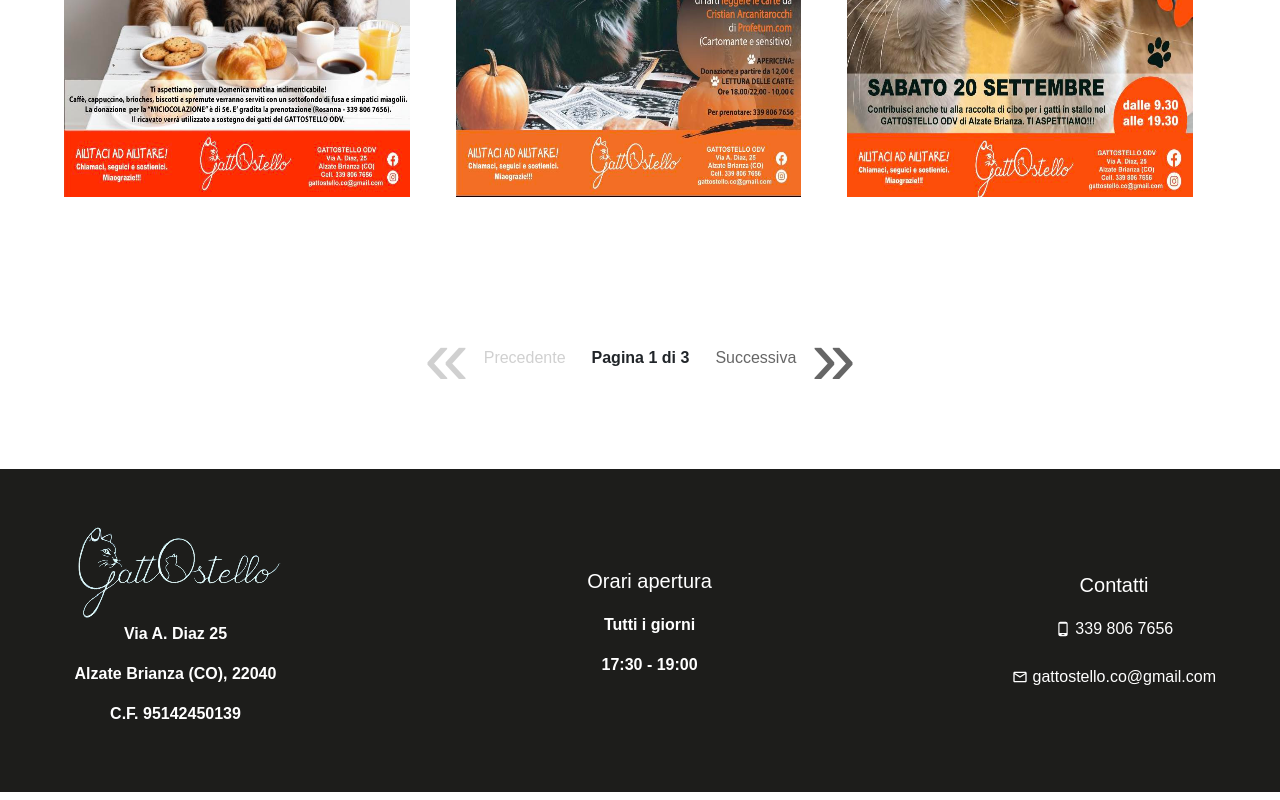
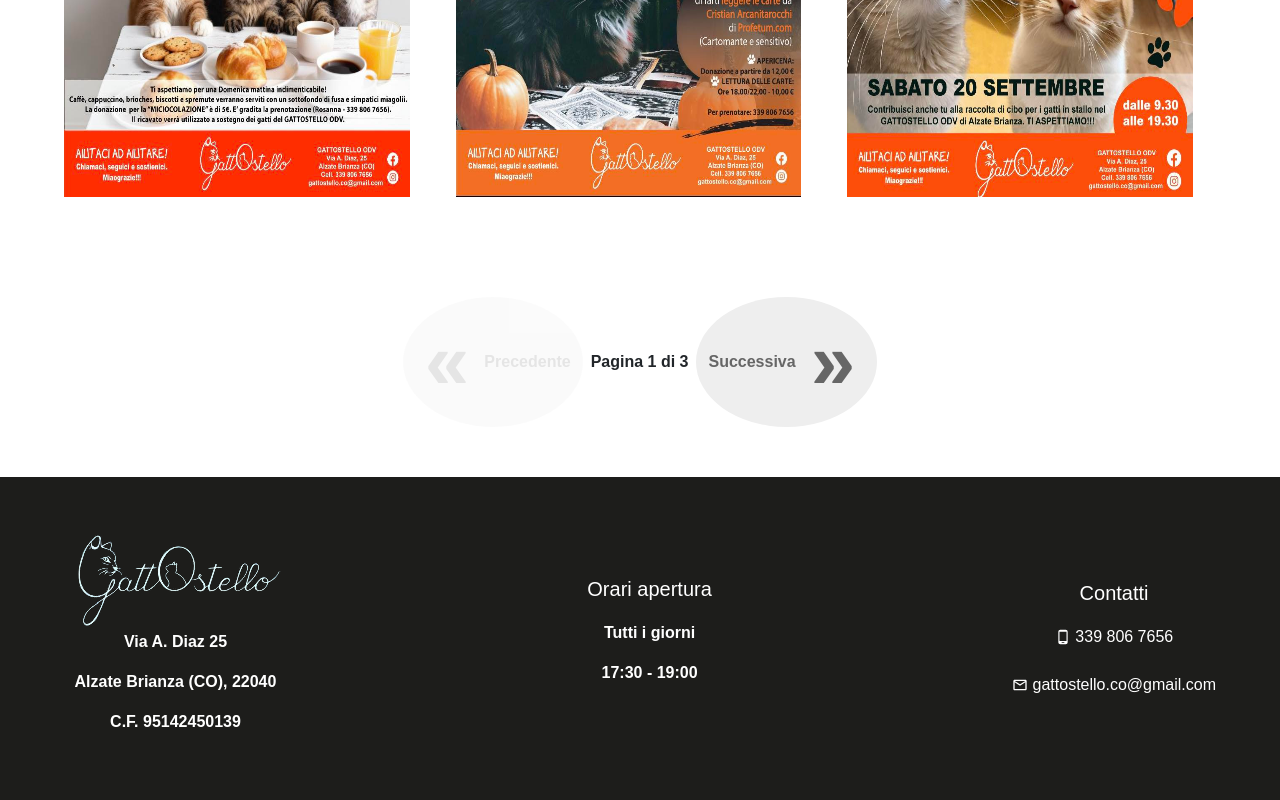
Before and after one commit to StefanoSalaa98/Gattostello, a React (Vite) app in the folder frontend/: page /novita in a window 1280 px wide. Shown: the part 684-1484 px from the top of the page. Built offline with nearby package versions, Linux system fonts and the light colour scheme.

Commit message:
Aggiungi componente paginazione e migliora stile

```diff
--- /dev/null
+++ b/frontend/src/components/Pagination.jsx
@@ -0,0 +1,59 @@
+import "../css/Pagination.css"
+
+export default function Pagination({ page, totalPages, setSearchParams }) {
+    const pages = [];
+
+    // Mostriamo max 5 pagine vicine alla corrente
+    const start = Math.max(1, page - 2);
+    const end = Math.min(totalPages, page + 2);
+
+    for (let i = start; i <= end; i++) {
+        pages.push(i);
+    }
+
+    const handleClick = (p) => setSearchParams({ page: p });
+
+    return (
+        <div className="pagination-container">
+            <button
+                disabled={page === 1}
+                onClick={() => handleClick(page - 1)}
+                className="prev-next-btn"
+            >
+                «
+            </button>
+
+            {start > 1 && (
+                <>
+                    <button onClick={() => handleClick(1)}>1</button>
+                    {start > 2 && <span className="dots">...</span>}
+                </>
+            )}
+
+            {pages.map((p) => (
+                <button
+                    key={p}
+                    onClick={() => handleClick(p)}
+                    className={p === page ? "active" : ""}
+                >
+                    {p}
+                </button>
+            ))}
+
+            {end < totalPages && (
+                <>
+                    {end < totalPages - 1 && <span className="dots">...</span>}
+                    <button onClick={() => handleClick(totalPages)}>{totalPages}</button>
+                </>
+            )}
+
+            <button
+                disabled={page === totalPages}
+                onClick={() => handleClick(page + 1)}
+                className="prev-next-btn"
+            >
+                »
+            </button>
+        </div>
+    );
+}
--- /dev/null
+++ b/frontend/src/css/Pagination.css
@@ -0,0 +1,37 @@
+.pagination-container {
+    display: flex;
+    justify-content: center;
+    align-items: center;
+    gap: 8px;
+    margin-top: 20px;
+}
+
+.pagination-container button {
+    border: none;
+    background-color: #eee;
+    padding: 5px 12px;
+    border-radius: 50%;
+    cursor: pointer;
+    font-weight: bold;
+    transition: 0.2s;
+}
+
+.pagination-container button:hover {
+    background-color: #ccc;
+}
+
+.pagination-container button.active {
+    background-color: var(--main-color);
+    color: white;
+}
+
+.pagination-container button:disabled {
+    background-color: #f0f0f0;
+    color: #aaa;
+    cursor: not-allowed;
+}
+
+.pagination-container .dots {
+    padding: 0 4px;
+    font-weight: bold;
+}
--- a/frontend/src/pages/AdottaUnGatto.jsx
+++ b/frontend/src/pages/AdottaUnGatto.jsx
@@ -6,6 +6,7 @@
 import { useGlobal } from "../contexts/GlobalContext";
 import Card from "../components/Card";
 import SkeletonCard from "../components/SkeletonCard";
+import Pagination from "../components/Pagination";
 
 export default function AdottaUnGatto() {
 
@@ -63,26 +64,12 @@
                         <SkeletonCard key={index} />
                     ))}
             </div>
-            {/* Controlli di Paginazione */}
-            <div className="pagination-container">
-                <button
-                    className="prev-next-btn"
-                    disabled={page === 1}
-                    onClick={() => setSearchParams({ page: page - 1 })}
-                >
-                    <span className="arrow">«</span> Precedente
-                </button>
 
-                <span className="page-numbers"> Pagina {page} di {totalPages} </span>
-
-                <button
-                    className="prev-next-btn"
-                    disabled={page === totalPages}
-                    onClick={() => setSearchParams({ page: page + 1 })}
-                >
-                    Successiva <span className="arrow">»</span>
-                </button>
-            </div>
+            <Pagination
+                page={page}
+                totalPages={totalPages}
+                setSearchParams={setSearchParams}
+            />
         </>
     )
 }
--- a/frontend/src/pages/ExOspiti.jsx
+++ b/frontend/src/pages/ExOspiti.jsx
@@ -5,6 +5,7 @@
 import { useGlobal } from "../contexts/GlobalContext";
 import Card from "../components/Card";
 import SkeletonCard from "../components/SkeletonCard";
+import Pagination from "../components/Pagination";
 
 export default function ExOspiti() {
 
@@ -60,27 +61,11 @@
                     ))}
             </div>
 
-            {/* Controlli di Paginazione */}
-            <div className="pagination-container">
-                <button
-                    className="prev-next-btn"
-                    disabled={page === 1}
-                    onClick={() => setSearchParams({ page: page - 1 })}
-                >
-                    <span className="arrow">«</span> Precedente
-                </button>
-
-                <span className="page-numbers"> Pagina {page} di {totalPages} </span>
-
-                <button
-                    className="prev-next-btn"
-                    disabled={page === totalPages}
-                    onClick={() => setSearchParams({ page: page + 1 })}
-                >
-                    Successiva <span className="arrow">»</span>
-                </button>
-            </div>
-
+            <Pagination
+                page={page}
+                totalPages={totalPages}
+                setSearchParams={setSearchParams}
+            />
         </>
     )
 }
```
